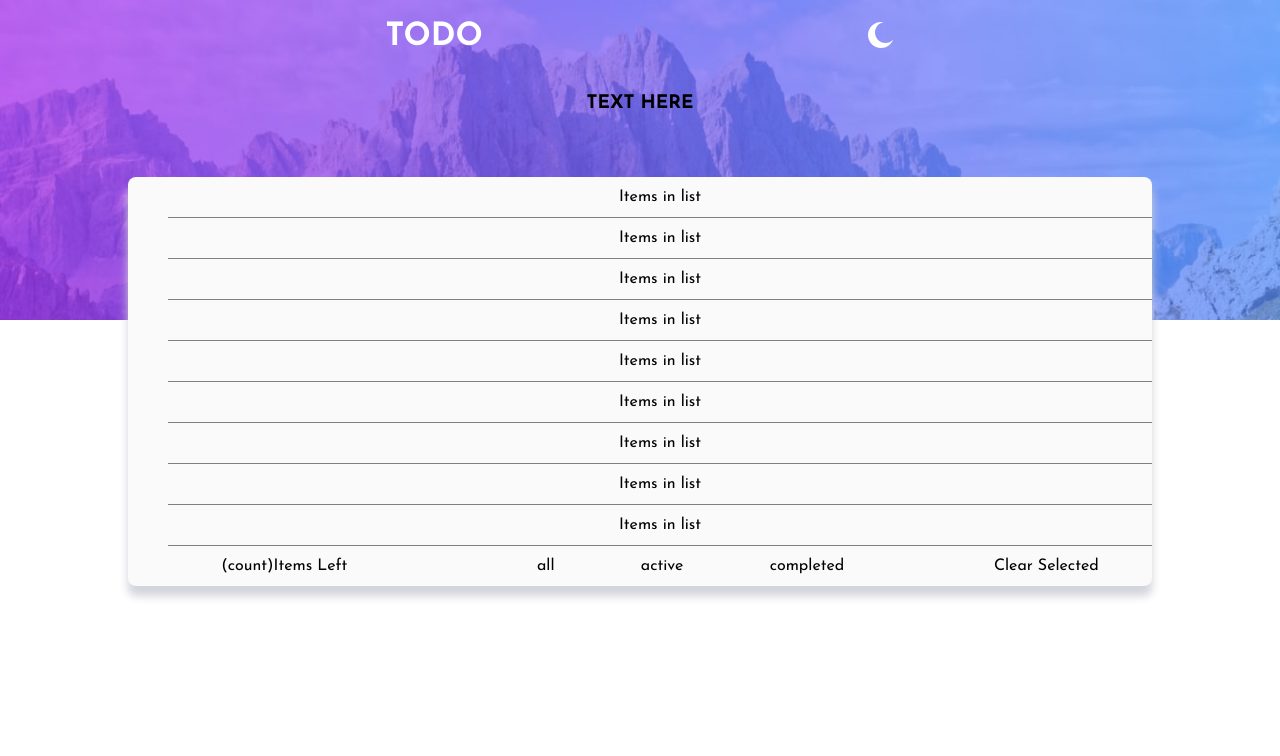
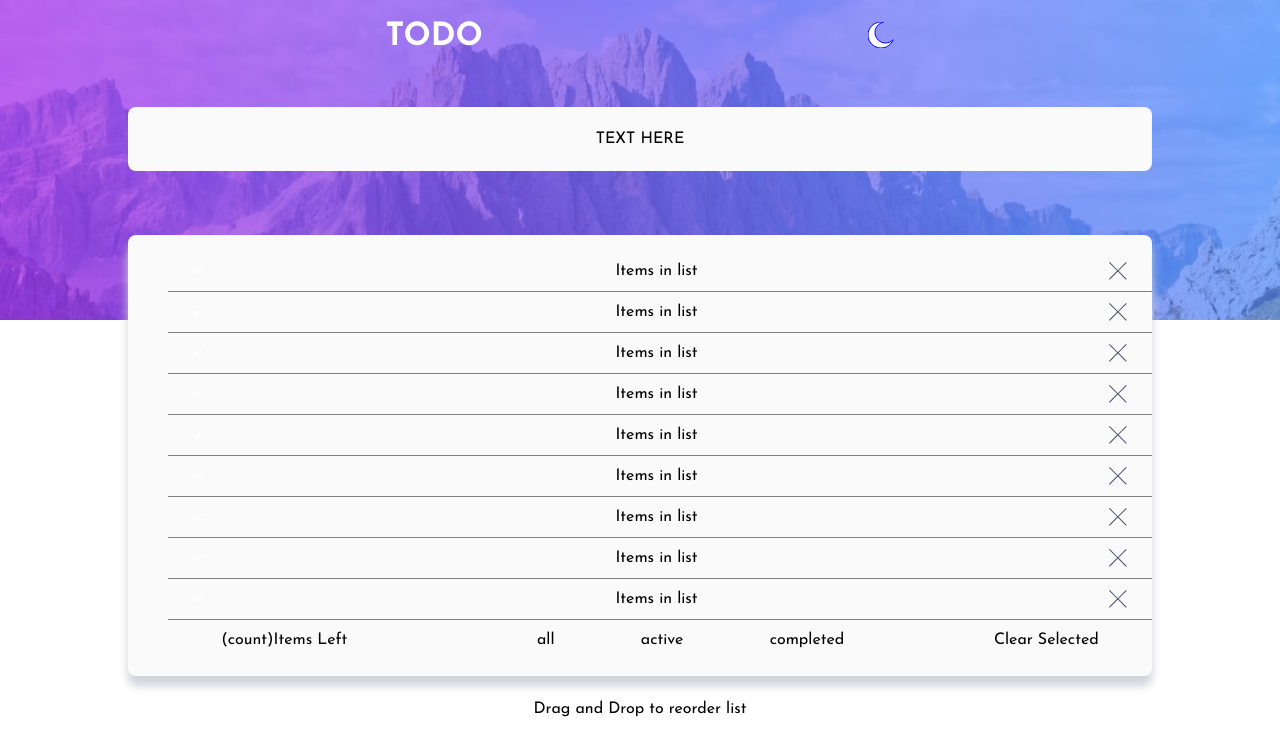
Before and after one commit to phellwege/ToDo, a React (Create React App) app: page /#/ in a window 1280 px wide. Shown: the top 756 px of the page. Built offline with nearby package versions, Linux system fonts and the light colour scheme.

Commit message:
added svg

```diff
--- a/src/components/Footer.css
+++ b/src/components/Footer.css
@@ -1,15 +1,4 @@
-.footerWrap {
-    display: flex;
-    flex-direction: row;
-    justify-content: space-around;
+.FootText {
+    margin-top: 2%;
+    padding-bottom: 2%;
 }
-.footerWrap ul {
-    list-style: none;
-    display: flex;
-    justify-content: space-around;
-    width: 40%;
-}
-.footerWrap ul li{
-    list-style: none;
-    border-bottom: none;
-}
--- a/src/components/Footer.js
+++ b/src/components/Footer.js
@@ -5,14 +5,8 @@ export default () => {
 
     return (
         <>
-        <div className="footerWrap">
-            (count)Items Left
-            <ul>
-                <li>all</li>
-                <li>active</li>
-                <li>completed</li>
-            </ul>
-            Clear Selected
+        <div className="FootText">
+            <p>Drag and Drop to reorder list</p>
         </div>
         </>
     )
--- a/src/views/Home.css
+++ b/src/views/Home.css
@@ -8,19 +8,19 @@
     background-position: top center;
     background-size: 100% 40%;
     font-family: 'Josefin Sans';
-};
+}
 .HomeCenter {
     display: flex;
     flex-direction: column;
     width: 100%;
-};
-.HomeTop {
+}
+.HomeCenter #HomeTop {
     width: 80%;
     background-color: hsl(0, 0%, 98%);
-    border-radius: 1.5em;
+    border-radius: .5em;
     margin-left: 10%;
     margin-top: 2.5%;
-    line-height: 2.5em;
+    line-height: 2em;
 }
 .HomeBottom {
     width: 80%;
@@ -36,5 +36,32 @@
     font-family: 'Josefin Sans';
 }
 .HomeBottom ul li{
+    display: flex;
     border-bottom: 1px solid grey;
+    justify-content: space-between;
+    align-items: center;
+    padding-left: 2.5%;
+    padding-right: 2.5%
 }
+.footerWrap {
+    display: flex;
+    flex-direction: row;
+    justify-content: space-around;
+}
+.footerWrap ul {
+    list-style: none;
+    display: flex;
+    justify-content: space-around;
+    width: 40%;
+}
+.footerWrap ul li{
+    list-style: none;
+    border-bottom: none;
+}
+.svg {
+    fill: blue;
+    stroke: blue;
+}
+.svg:hover {
+    cursor: pointer;
+}
--- a/src/views/Home.js
+++ b/src/views/Home.js
@@ -2,30 +2,41 @@
 import './Home.css'
 import Header from '../components/Header'
 import Footer from '../components/Footer'
+import {ReactComponent as CheckBox} from '../static/icon-check.svg';
+import {ReactComponent as Cross} from '../static/icon-cross.svg';
 export default () => {
 
     return (
         <div className="background">
             <Header/>
             <div className="HomeCenter">
-                <div className="HomeTop">
-                    <h3>TEXT HERE</h3>
+                <div id="HomeTop">
+                    <p>TEXT HERE</p>
                 </div>
                 <div className="HomeBottom">
                     <ul>
-                        <li>Items in list</li>
-                        <li>Items in list</li>
-                        <li>Items in list</li>
-                        <li>Items in list</li>
-                        <li>Items in list</li>
-                        <li>Items in list</li>
-                        <li>Items in list</li>
-                        <li>Items in list</li>
-                        <li>Items in list</li>
-                        <Footer/>
+                        <li><CheckBox className="svg"/>Items in list<Cross/></li>
+                        <li><CheckBox className="svg"/>Items in list<Cross/></li>
+                        <li><CheckBox className="svg"/>Items in list<Cross/></li>
+                        <li><CheckBox className="svg"/>Items in list<Cross/></li>
+                        <li><CheckBox className="svg"/>Items in list<Cross/></li>
+                        <li><CheckBox className="svg"/>Items in list<Cross/></li>
+                        <li><CheckBox className="svg"/>Items in list<Cross/></li>
+                        <li><CheckBox className="svg"/>Items in list<Cross/></li>
+                        <li><CheckBox className="svg"/>Items in list<Cross/></li>
+                        <div className="footerWrap">
+                            (count)Items Left
+                            <ul>
+                                <li>all</li>
+                                <li>active</li>
+                                <li>completed</li>
+                            </ul>
+                            Clear Selected
+                        </div>
                     </ul>
                 </div>
             </div>
+            <Footer/>
         </div>
     )
 }
```
